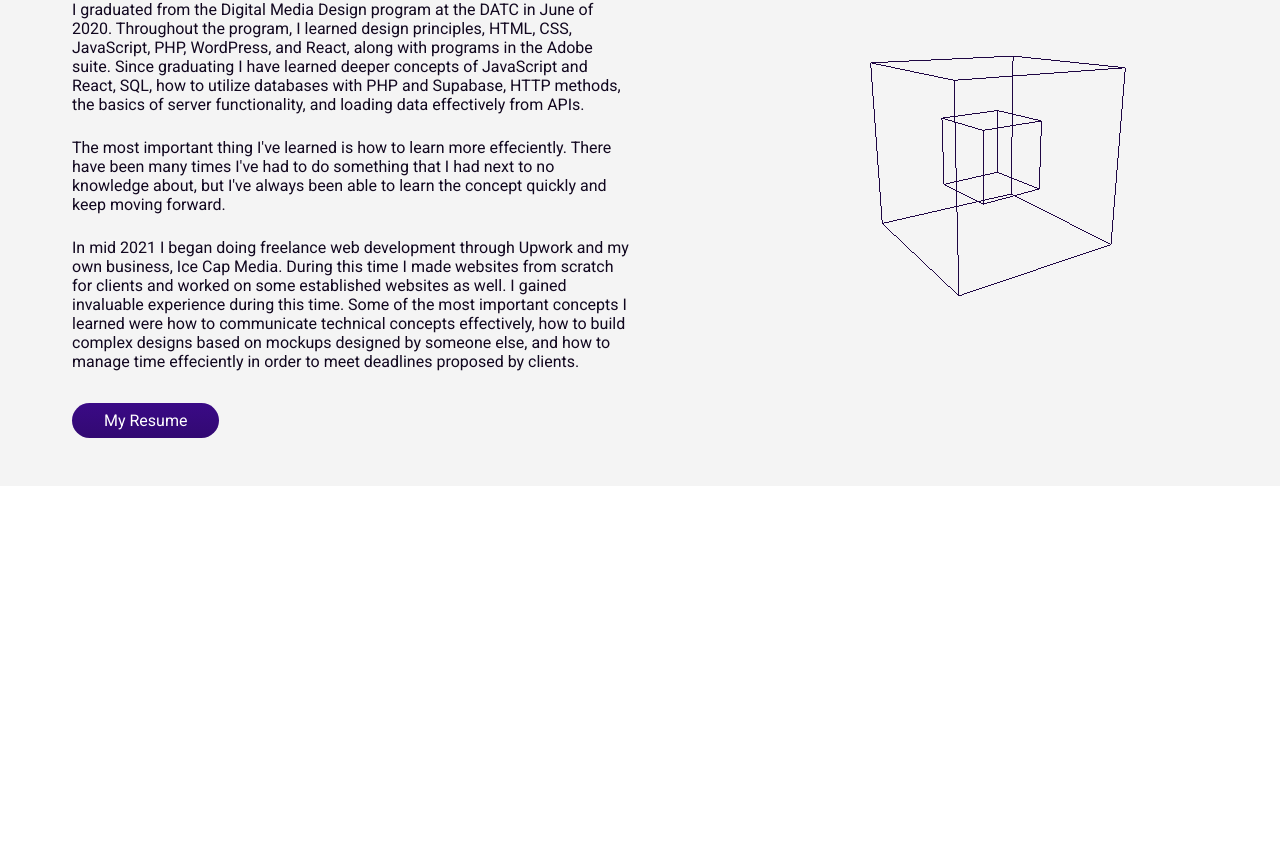
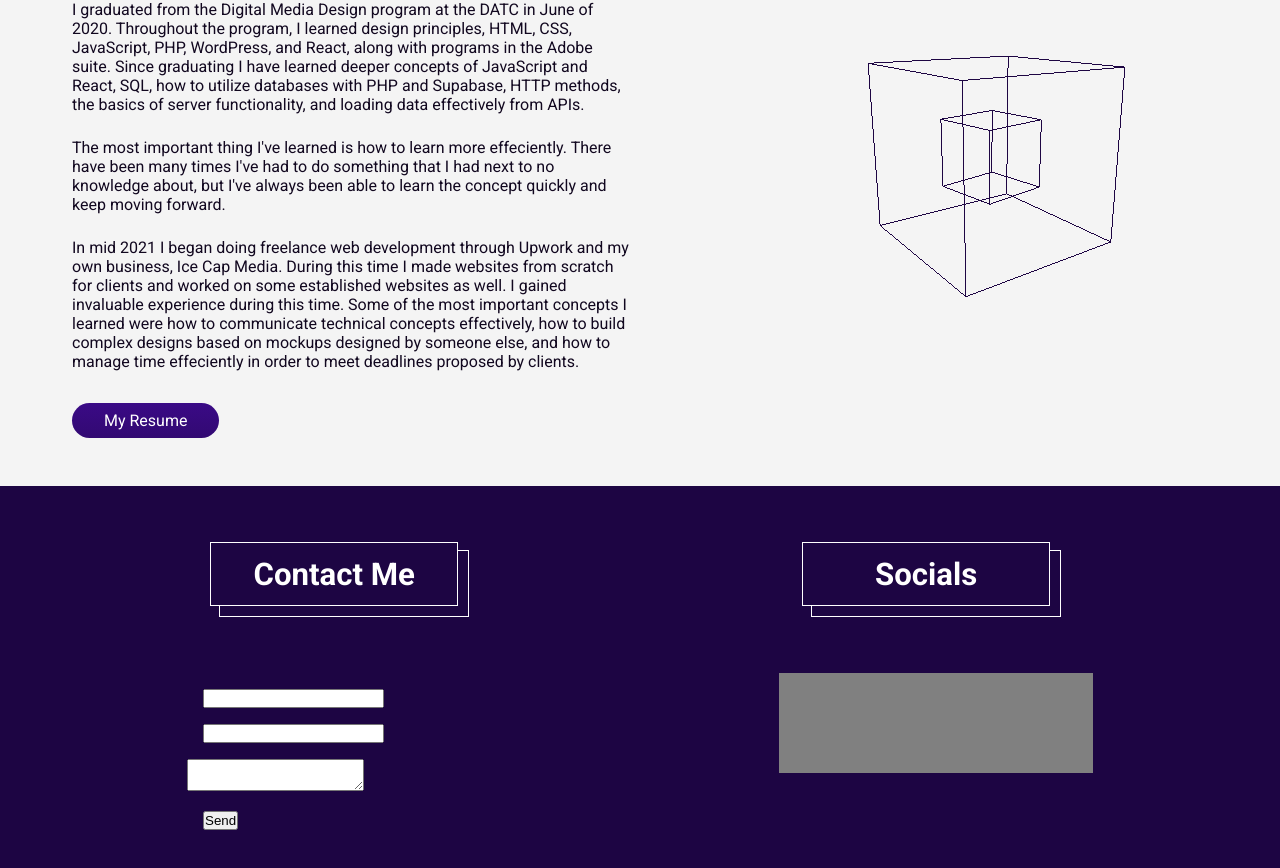
Before and after one commit to Ice-Cap/my-portfolio-website, a React (Create React App) app: page / in a window 1280 px wide. Shown: the part 1542-2410 px from the top of the page. Before the commit the page ends 2028 px from the top, so only its background shows below. Built offline with nearby package versions, Linux system fonts and the light colour scheme.

Commit message:
Started on contact section

```diff
--- a/src/App.js
+++ b/src/App.js
@@ -1,6 +1,7 @@
 import Introduction from "./components/Introduction";
 import Projects from './components/Projects';
 import About from './components/About';
+import Contact from './components/Contact';
 
 function App() {
   return (
@@ -8,6 +9,7 @@ function App() {
       <Introduction />
       <Projects />
       <About />
+      <Contact />
     </main>
   );
 }
--- /dev/null
+++ b/src/components/Contact.js
@@ -0,0 +1,31 @@
+import React from 'react';
+
+function Contact() {
+  return (
+    <section id="contact">
+      <div className="container">
+        <div className="contact-container">
+          <div className="section-heading">
+            <h2>Contact</h2>
+          </div>
+          <form action="">
+            <input type="text" />
+            <input type="text" />
+            <textarea name="" id="" ></textarea>
+            <button>Send</button>
+          </form>
+        </div>
+        <div className="socials-container">
+          <div className="section-heading">
+            <h2>Socials</h2>
+          </div>
+          <div className="social-logos">
+
+          </div>
+        </div>
+      </div>
+    </section>
+  )
+}
+
+export default Contact;
--- a/src/scss/components/_about.scss
+++ b/src/scss/components/_about.scss
@@ -43,6 +43,10 @@
         padding: .5rem 2rem;
         border-radius: 50px;
         display: inline-block;
+
+        &:hover {
+          background: linear-gradient(lighten($primary-color-100, 5%), lighten($primary-color-200, 15%));
+        }
       }
     }
 
--- /dev/null
+++ b/src/scss/components/_contact.scss
@@ -0,0 +1,49 @@
+#contact {
+  background-color: $primary-color-200;
+  padding: 2rem 3rem;
+
+  .container {
+    display: flex;
+    justify-content: space-around;
+
+    .contact-container {
+      .section-heading {
+        h2 {
+          margin-bottom: 1.5rem;
+          &::after {
+            content: 'Contact Me';
+            background-color: $primary-color-200;
+          }
+        }
+      }
+
+      form {
+        input, button {
+          display: block;
+          margin: 1rem;
+        }
+      }
+    }
+
+    .socials-container {
+      .section-heading {
+        h2 {
+          margin-bottom: 1.5rem;
+          &::after {
+            content: 'Socials';
+            background-color: $primary-color-200;
+          }
+        }
+      }
+
+      .social-logos {
+        width: 100%;
+        height: 100px;
+        background-color: gray;
+      }
+    }
+
+  }
+
+
+}
--- a/src/scss/shared.scss
+++ b/src/scss/shared.scss
@@ -60,3 +60,4 @@ body {
 @import './components/introduction.scss';
 @import './components/projects.scss';
 @import './components/about.scss';
+@import './components/contact.scss';
```
